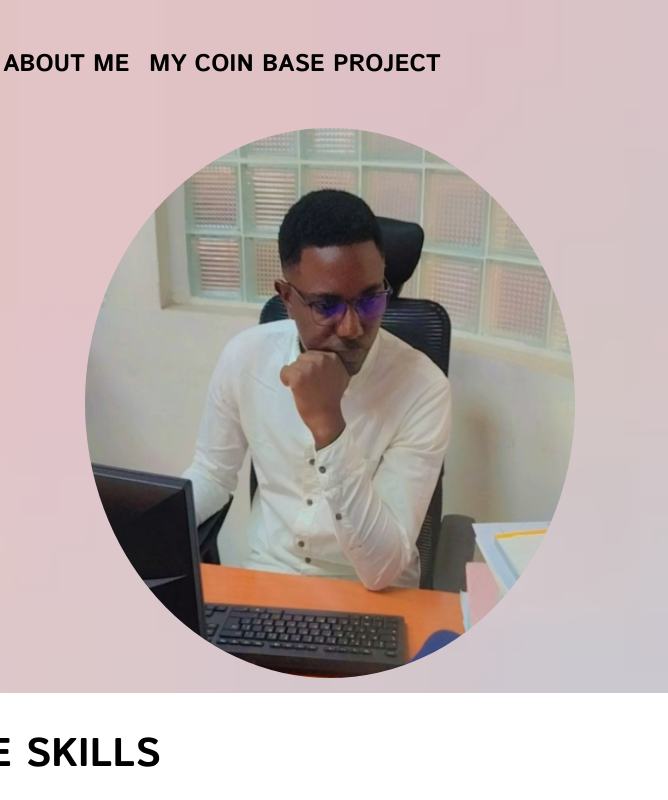
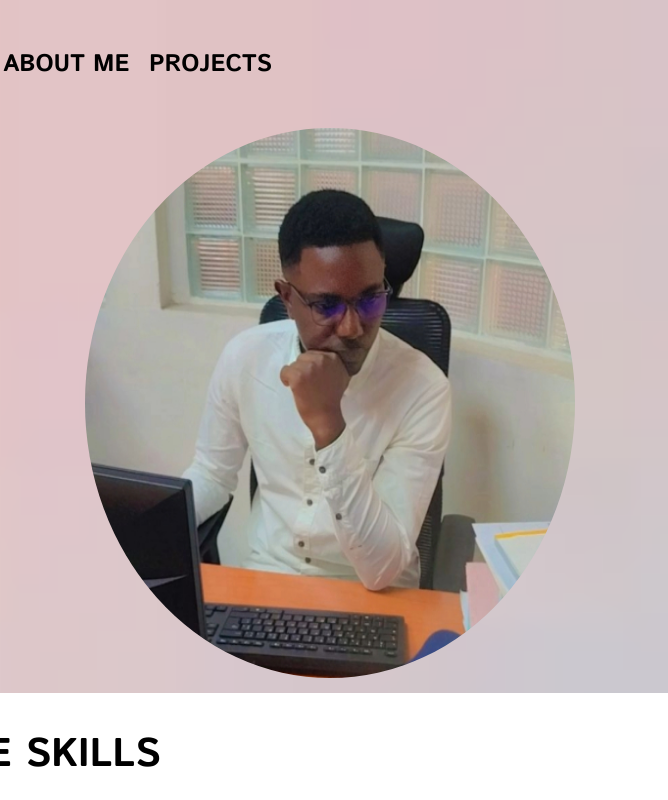
Before and after one commit to narcissekuiteul/kuiteul.github.io, a plain HTML site: page index.html in a window 1280 px wide. Shown: the top 800 px of the page, 612-1280 px from the left. Drawn offline with Linux system fonts and the light colour scheme.

Commit message:
THIRD MODIFICATION IN INDEX FILE

```diff
--- a/index.html
+++ b/index.html
@@ -25,7 +25,7 @@
                         <li><a href="./skills.html" rel="noopener noreferrer" alt="Go to my skills page">SKILLS</a></li>
                         <li>CURRICULUM</li>
                         <li><a href="#about">ABOUT ME</a></li>
-                        <li><a href="./coinbase.html" alt="Coin base system">MY COIN BASE PROJECT</a></li>
+                        <li><a href="./coinbase.html" alt="Coin base system">PROJECTS</a></li>
                 </menu>
                 <div id="hamburger">
                     <img src="images/hamburger.png" alt="Menu pour mobile">
```
